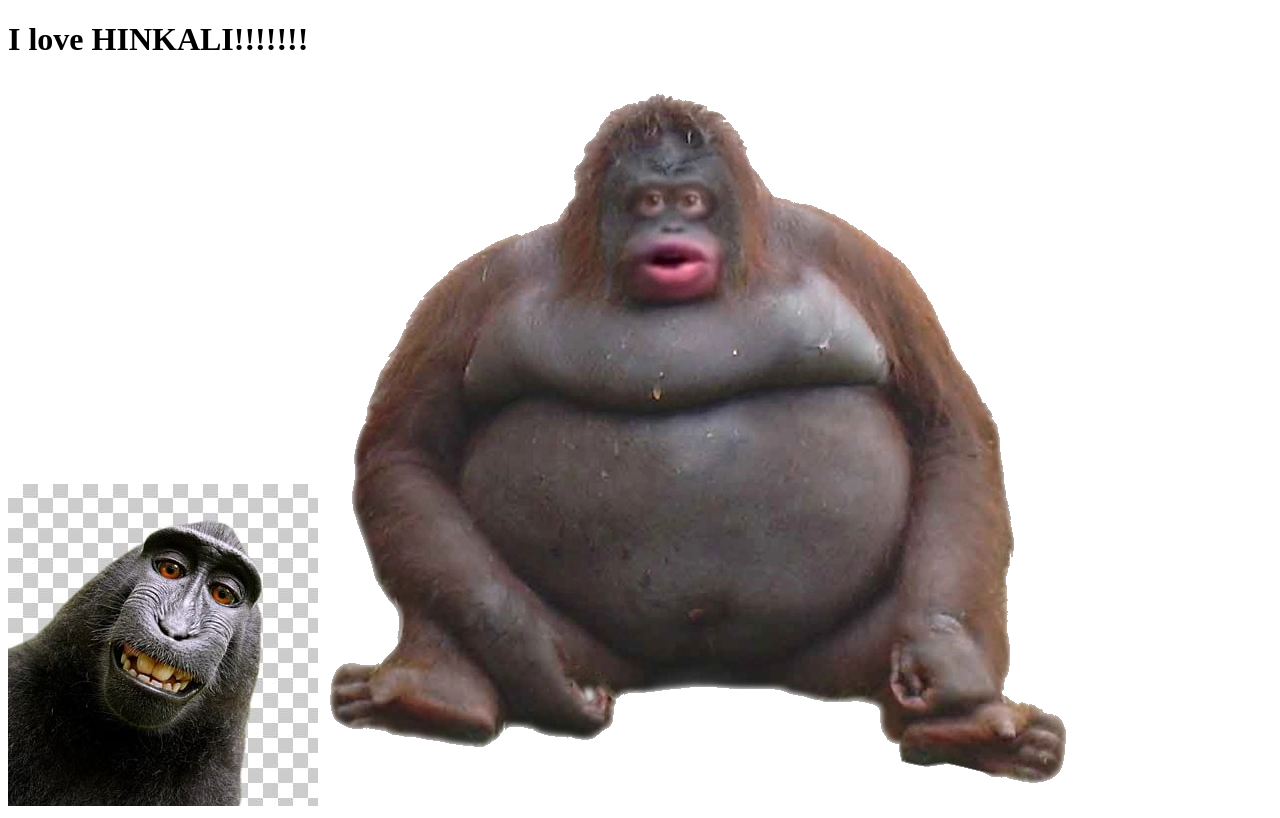
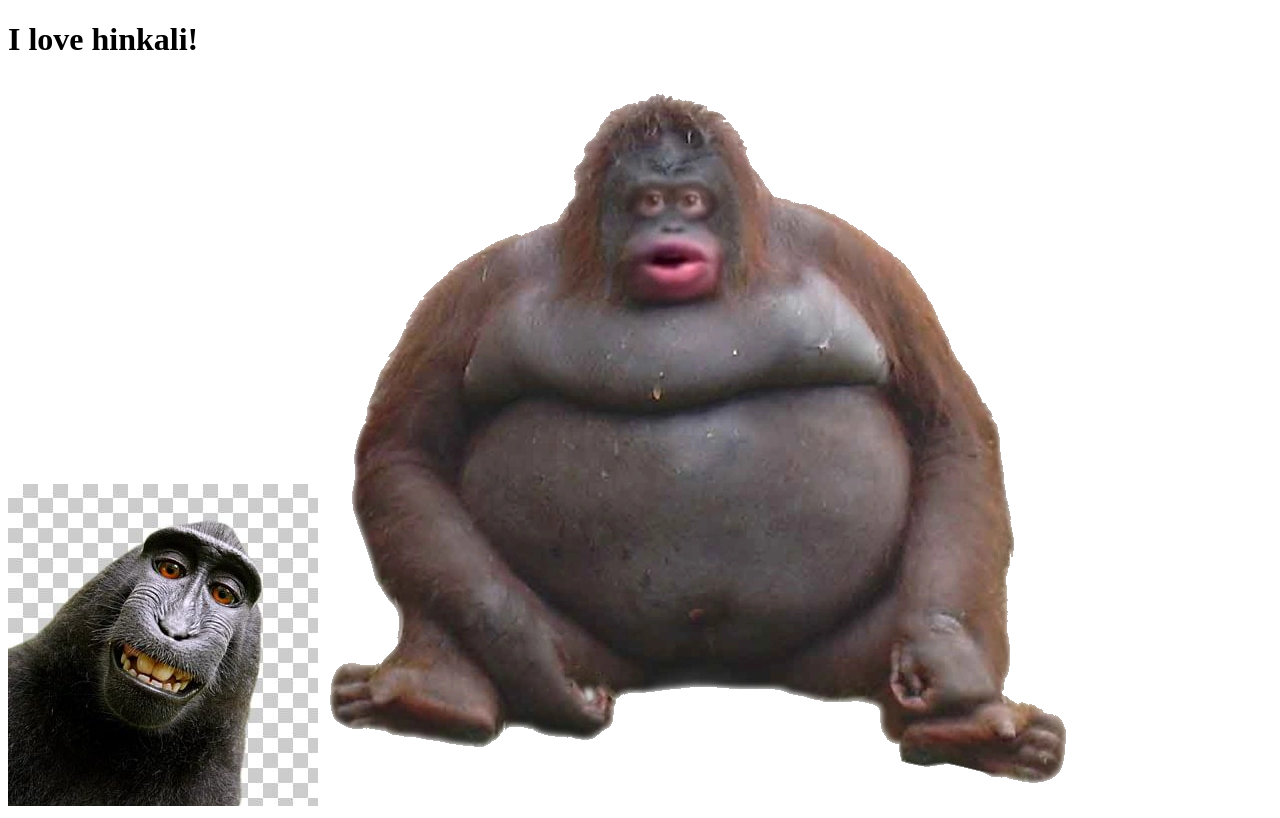
Before and after one commit to walkinslo/walkinslo.github.io, a plain HTML site: page index.html in a window 1280 px wide. Drawn offline with Linux system fonts and the light colour scheme.

Commit message:
Hinkali reowrk

```diff
--- a/index.html
+++ b/index.html
@@ -7,7 +7,7 @@
     </head>
     <body>
         <h1>
-            I love HINKALI!!!!!!!
+            I love hinkali!
         </h1>
         <img src="./docs/assets/index.jpeg" alt="Anton was here">
         <img src="./docs/assets/Le_monk.webp" alt="Lmao">
```
